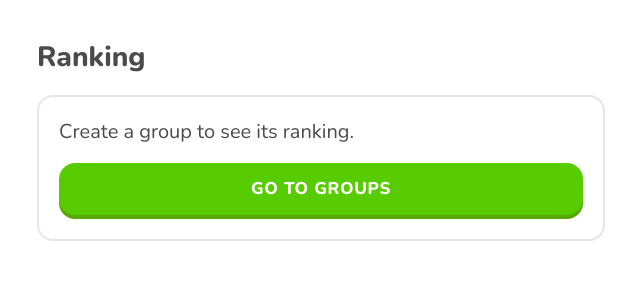
After one commit to Stonkix/english-st, a FastAPI app: template app/templates/ranking.html in a window 1280 px wide. The commit adds this page. Shown: the top 300 px of the page, without its empty margins (319-959 px from the left). Run offline with FastAPI, Linux system fonts and the light colour scheme; the template is opened without the code that fills it, so the values that code supplies are empty; parts of the project's set-up code (start-up, migrations or seed data) failed here and were passed over.

Commit message:
Add group rankings from earned stamps

```diff
--- a/app/main.py
+++ b/app/main.py
@@ -23,6 +23,7 @@ from app.routes.daily import router as daily_router
 from app.routes.media import router as media_router
 from app.routes.pets import router as pets_router
 from app.routes.profile import router as profile_router
+from app.routes.ranking import router as ranking_router
 from app.routes.school import router as school_router
 from app.routes.shop import router as shop_router
 from app.routes.tasks import router as tasks_router
@@ -148,6 +149,7 @@ app.include_router(auth_router)
 app.include_router(daily_router)
 app.include_router(chat_router)
 app.include_router(profile_router)
+app.include_router(ranking_router)
 app.include_router(media_router)
 app.include_router(teacher_router)
 app.include_router(tasks_router)
--- a/app/models/stamps.py
+++ b/app/models/stamps.py
@@ -1,6 +1,6 @@
 from datetime import date, datetime
 
-from sqlalchemy import CheckConstraint, ForeignKey, UniqueConstraint
+from sqlalchemy import CheckConstraint, ForeignKey, UniqueConstraint, text
 from sqlalchemy.orm import Mapped, mapped_column, relationship
 
 from app.db import Base
@@ -23,6 +23,7 @@ class StampType(Base):
     is_active: Mapped[bool] = mapped_column(default=True)
     # можно ли получить обменом (легендарный — нельзя: его только выдают)
     craftable: Mapped[bool] = mapped_column(default=True, server_default="1")
+    ranking_points: Mapped[int] = mapped_column(default=0, server_default=text("0"))
 
     variants: Mapped[list["StampVariant"]] = relationship(
         order_by="(StampVariant.sort_order, StampVariant.id)", cascade="all, delete-orphan", passive_deletes=True,
--- a/app/routes/teacher.py
+++ b/app/routes/teacher.py
@@ -4,7 +4,7 @@ from fastapi import APIRouter, Depends, File, Form, HTTPException, Query, Reques
 from fastapi.responses import PlainTextResponse, RedirectResponse
 from sqlalchemy import func, select
 from sqlalchemy.exc import IntegrityError
-from sqlalchemy.orm import Session as DbSession
+from sqlalchemy.orm import Session as DbSession, joinedload
 
 from app.accounts import (
     LOGIN_INVALID,
@@ -69,9 +69,11 @@ def own_student(db: DbSession, user: User, student_id: int) -> User:
     return student
 
 
-def _groups_of(db: DbSession, user: User) -> list[Group]:
+def groups_for_staff(db: DbSession, user: User) -> list[Group]:
     stmt = select(Group).order_by(Group.name, Group.id)
-    if user.role != "admin":
+    if user.role == "admin":
+        stmt = stmt.options(joinedload(Group.teacher))
+    else:
         stmt = stmt.where(Group.teacher_id == user.id)
     return list(db.scalars(stmt))
 
@@ -103,7 +105,7 @@ def _group_id_or_404(raw: str) -> int:
 def _groups_page(request: Request, db: DbSession, user: User, name: str = "", error: str | None = None):
     counted = select(User.group_id, func.count()).where(User.role == "student").group_by(User.group_id)
     counts = dict(db.execute(counted).all())
-    context = {"user": user, "groups": _groups_of(db, user), "counts": counts, "name": name, "error": error}
+    context = {"user": user, "groups": groups_for_staff(db, user), "counts": counts, "name": name, "error": error}
     return templates.TemplateResponse(request, "teacher/groups.html", context)
 
 
@@ -126,7 +128,7 @@ def _student_page(request: Request, db: DbSession, user: User, student: User, **
     context.update(
         user=user,
         student=student,
-        groups=_groups_of(db, user),
+        groups=groups_for_staff(db, user),
         locked=is_locked(db, student.login),
         photo_history=history(db, student),
         photo_lock=lock_message(student),
--- a/app/static/css/app.css
+++ b/app/static/css/app.css
@@ -267,6 +267,7 @@ a.list-item:active { background: var(--blue-light); }
 .list-item-main { display: flex; flex-direction: column; flex: 1; min-width: 0; }
 .list-item-main strong { font-weight: 800; overflow: hidden; text-overflow: ellipsis; white-space: nowrap; }
 .list-item-main small { color: var(--muted); font-size: 15px; }
+.ranking-self { background: var(--blue-light); }
 
 /* ---------- Главное меню: снизу на телефоне ---------- */
 .tabbar {
@@ -970,8 +971,12 @@ a.stamp-balances:active { background: var(--bg-soft); }
 .order-reject[open] { grid-column: 1 / -1; display: flex; flex-direction: column; gap: 12px; }
 .order-reject[open] summary { display: none; }
 .order-reject form { display: flex; flex-direction: column; gap: 12px; }
-/* шесть пунктов меню у админа (седьмая ссылка — с логотипом) — помельче, чтобы влезли на телефон */
+/* Шесть и более пунктов меню — меньшие подписи для мобильного экрана. */
 .tabbar:has(> .tabbar-item:nth-of-type(7)) .tabbar-item { font-size: 10px; letter-spacing: 0; }
+@media (max-width: 400px) {
+  .tabbar:has(> .tabbar-item:nth-of-type(8)) { padding-inline: 2px; }
+  .tabbar:has(> .tabbar-item:nth-of-type(8)) .tabbar-item { font-size: 9px; }
+}
 @media (min-width: 900px) {
   .tabbar:has(> .tabbar-item:nth-of-type(7)) .tabbar-item { font-size: 16px; letter-spacing: .03em; }
 }
--- a/app/templates/partials/nav.html
+++ b/app/templates/partials/nav.html
@@ -18,6 +18,10 @@
   <rect x="11" y="2" width="10" height="6" rx="2" fill="#58A700"/>
   <path d="M10.5 15.5l2.5 2.5 4.5-5" fill="none" stroke="#fff" stroke-width="2.5" stroke-linecap="round" stroke-linejoin="round"/>
   <path d="M10.5 24h11" stroke="#fff" stroke-width="2.5" stroke-linecap="round"/>
+  {%- elif name == "ranking" %}
+  <path d="M10 7H5v3a6 6 0 0 0 6 6m11-9h5v3a6 6 0 0 1-6 6" fill="none" stroke="#CD7900" stroke-width="2.5" stroke-linecap="round"/>
+  <path d="M9 5h14v7a7 7 0 0 1-14 0Z" fill="#FFC800"/>
+  <path d="M16 18v6m-5 3h10" stroke="#CD7900" stroke-width="3" stroke-linecap="round"/>
   {%- elif name == "chat" %}
   <path d="M6 5h20a4 4 0 0 1 4 4v11a4 4 0 0 1-4 4H14l-6 5v-5H6a4 4 0 0 1-4-4V9a4 4 0 0 1 4-4z" fill="#1CB0F6"/>
   <circle cx="10" cy="14.5" r="2" fill="#fff"/><circle cx="16" cy="14.5" r="2" fill="#fff"/><circle cx="22" cy="14.5" r="2" fill="#fff"/>
@@ -43,6 +47,7 @@
 </svg>
 {%- endmacro %}
 {% set items = [("Home", "/", "home")] if user.role == "student" else [("Groups", "/teacher", "groups"), ("Assignments", "/tasks", "tasks")] %}
+{% set items = items + [("Ranking", "/ranking", "ranking")] %}
 {% set items = items + [("Chat", "/chat", "chat")] %}
 {% set items = items + ([("Shop", "/shop", "shop"), ("Pets", "/pets", "pets")] if user.role == "student" else [("Requests", "/orders", "orders")]) %}
 {% set unread = chat_unread(user) %}
--- /dev/null
+++ b/app/templates/ranking.html
@@ -0,0 +1,49 @@
+{% extends "base.html" %}
+{% block title %}Ranking — English ST{% endblock %}
+
+{% block content %}
+<section class="page">
+  <div>
+    <h1>Ranking</h1>
+    {% if group %}<p class="muted">{{ group.name }}</p>{% endif %}
+  </div>
+
+  {% if groups %}
+  <form class="card" method="get" action="/ranking">
+    <div class="field">
+      <label for="ranking-group">Group</label>
+      <select id="ranking-group" name="group_id">
+        {% for option in groups %}
+        <option value="{{ option.id }}"{% if option.id == group.id %} selected{% endif %}>{{ option.name }}{% if user.role == "admin" %} ({{ option.teacher.full_name }}){% endif %}</option>
+        {% endfor %}
+      </select>
+    </div>
+    <button class="btn btn-secondary btn-block" type="submit">View ranking</button>
+  </form>
+  {% endif %}
+
+  {% if group %}
+  <p class="muted">Points per stamp earned · Legendary 25 · Rare 10 · Common 1</p>
+  {% if rows %}
+  <ol class="list" role="list" aria-label="Group ranking">
+    {% for row in rows %}
+    <li value="{{ row.rank }}" class="list-item{% if row.student_id == user.id %} ranking-self{% endif %}">
+      <strong>#{{ row.rank }}</strong>
+      <span class="list-item-main">
+        <strong>{{ row.name }}</strong>
+        {% if row.student_id == user.id %}<small>You</small>{% endif %}
+      </span>
+      <strong>{{ row.points }} point{% if row.points != 1 %}s{% endif %}</strong>
+    </li>
+    {% endfor %}
+  </ol>
+  {% else %}
+  <div class="card"><p class="lead">There are no active students in this group yet.</p></div>
+  {% endif %}
+  {% elif user.role == "student" %}
+  <div class="card"><p class="lead">Your group ranking will appear when your teacher adds you to a group.</p></div>
+  {% else %}
+  <div class="card"><p class="lead">Create a group to see its ranking.</p><a class="btn btn-primary btn-block" href="/teacher">Go to groups</a></div>
+  {% endif %}
+</section>
+{% endblock %}
--- a/app/templates/teacher/group.html
+++ b/app/templates/teacher/group.html
@@ -12,6 +12,7 @@
 
   <a class="btn btn-primary btn-block" href="/teacher/groups/{{ group.id }}/students/new">Add student</a>
   <a class="btn btn-secondary btn-block" href="/tasks/groups/{{ group.id }}">Group assignments</a>
+  <a class="btn btn-secondary btn-block" href="/ranking?group_id={{ group.id }}">Group ranking</a>
   <a class="btn btn-secondary btn-block" href="/shop/groups/{{ group.id }}">Group shop</a>
   <a class="card" href="/tasks/groups/{{ group.id }}/results"><strong>Completed today: {{ done }} of {{ students|length }}</strong><span class="muted">Daily results</span></a>
 
```
Also changed, not shown: alembic/versions/0012_stamp_ranking.py (added, +24 -0 lines), app/routes/ranking.py (added, +59 -0 lines), tests/test_ranking.py (added, +73 -0 lines).
